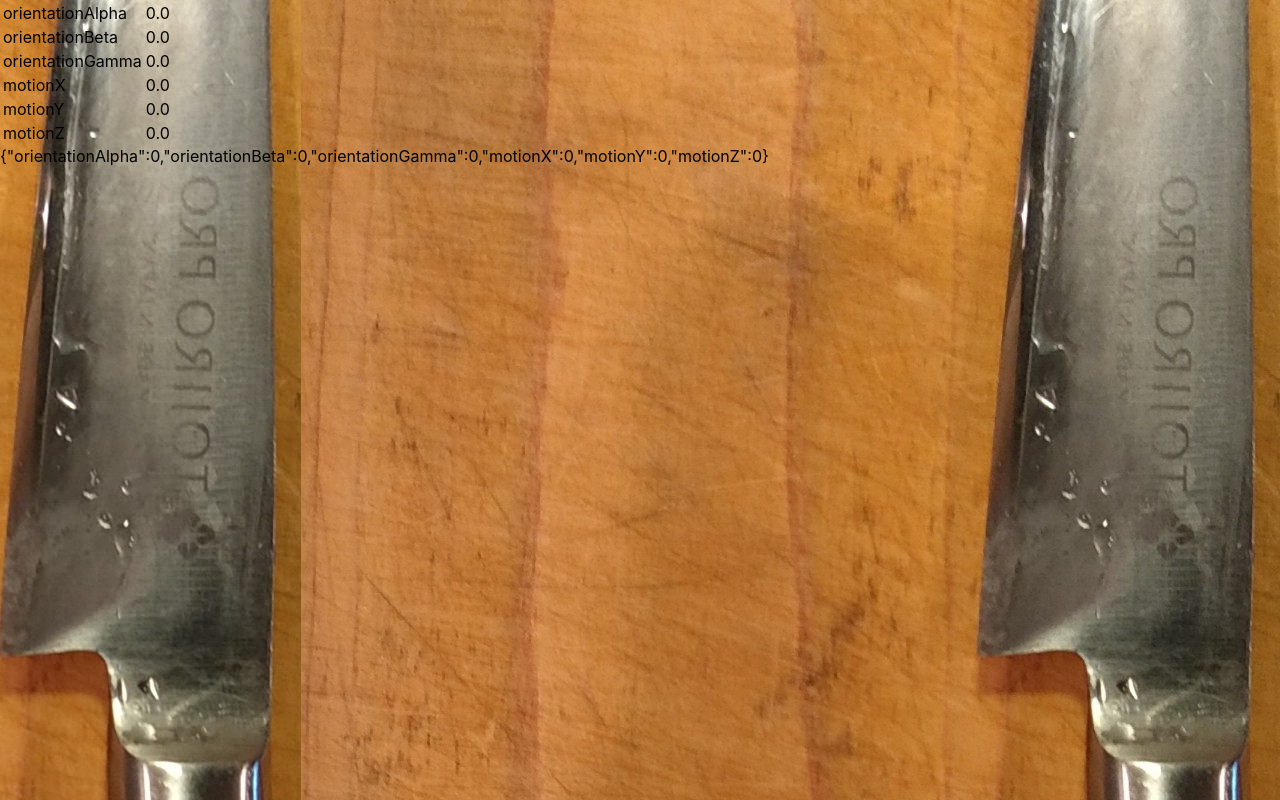
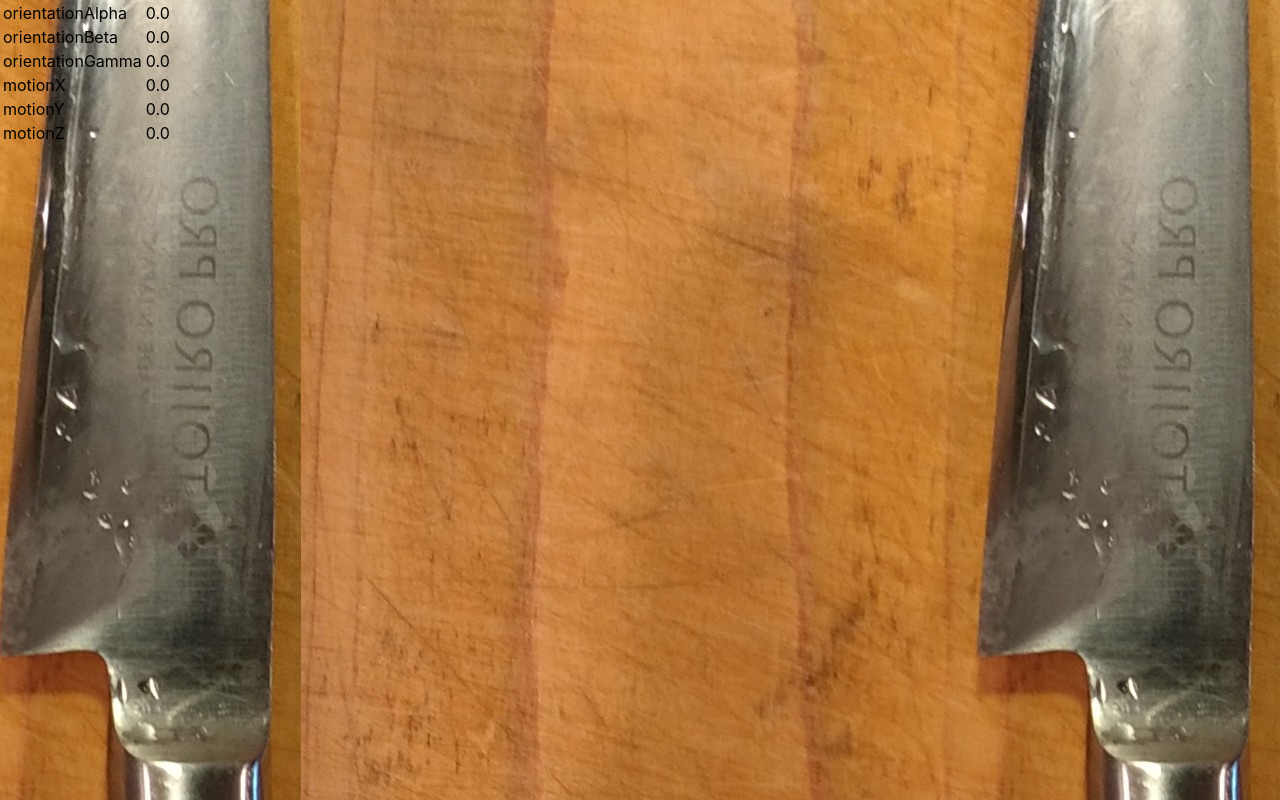
Before and after one commit to momosetkn/togi_check, a React (Create React App) app: page / in a window 1280 px wide. Built offline with nearby package versions, Linux system fonts and the light colour scheme.

Commit message:
Remove value print

```diff
--- a/src/App.tsx
+++ b/src/App.tsx
@@ -74,7 +74,6 @@ function App() {
           <td>{state.motionZ.toFixed(1)}</td>
         </tr>
       </table>
-      {JSON.stringify(state)}
     </div>
   );
 }
```
